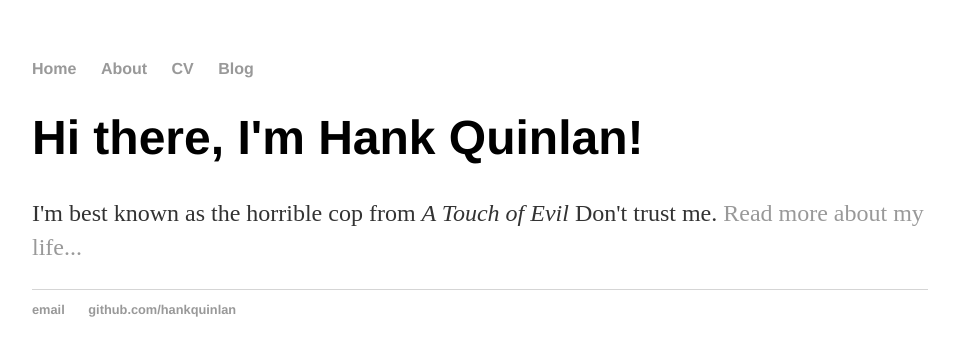
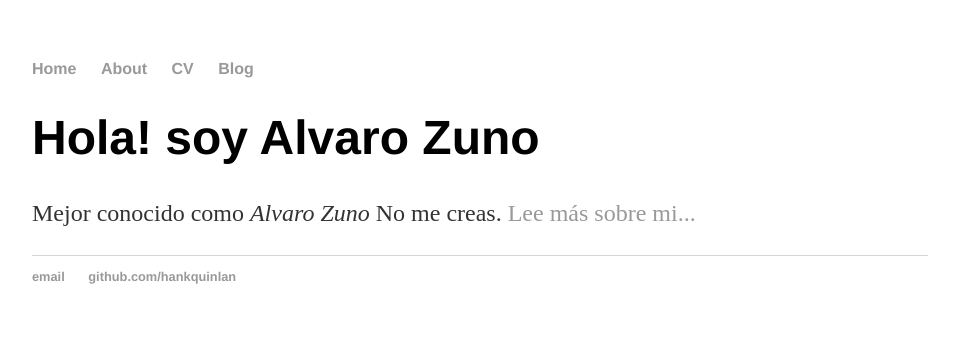
Before and after one commit to alzuno/alzuno.github.io, a Jekyll site: the page built from index.html, in a window 1280 px wide. Shown: the top 356 px of the page, without its empty margins (160-1119 px from the left). Built offline with Jekyll 4.4.1, drawn with Linux system fonts in a browser that asks for light colours.

Commit message:
Update index.html

```diff
--- a/index.html
+++ b/index.html
@@ -1,30 +1,8 @@
-<!DOCTYPE html>
-<html>
-	<head>
-		<title>Hank Quinlan, Horrible Cop</title>
-		<!-- link to main stylesheet -->
-		<link rel="stylesheet" type="text/css" href="/css/main.css">
-	</head>
-	<body>
-		<nav>
-    		<ul>
-        		<li><a href="/">Home</a></li>
-	        	<li><a href="/about">About</a></li>
-        		<li><a href="/cv">CV</a></li>
-        		<li><a href="/blog">Blog</a></li>
-    		</ul>
-		</nav>
-		<div class="container">
-    		<div class="blurb">
-        		<h1>Hi there, I'm Hank Quinlan!</h1>
-				<p>I'm best known as the horrible cop from <em>A Touch of Evil</em> Don't trust me. <a href="/about">Read more about my life...</a></p>
-    		</div><!-- /.blurb -->
-		</div><!-- /.container -->
-		<footer>
-    		<ul>
-        		<li><a href="mailto:hankquinlanhub@gmail.com">email</a></li>
-        		<li><a href="https://github.com/hankquinlan">github.com/hankquinlan</a></li>
-			</ul>
-		</footer>
-	</body>
-</html>
+---
+layout: default
+title: Alvaro Zuno
+---
+<div class="blurb">
+	<h1>Hola! soy Alvaro Zuno</h1>
+	<p>Mejor conocido como <em>Alvaro Zuno</em> No me creas. <a href="/about">Lee más sobre mi...</a></p>
+</div><!-- /.blurb -->
```
